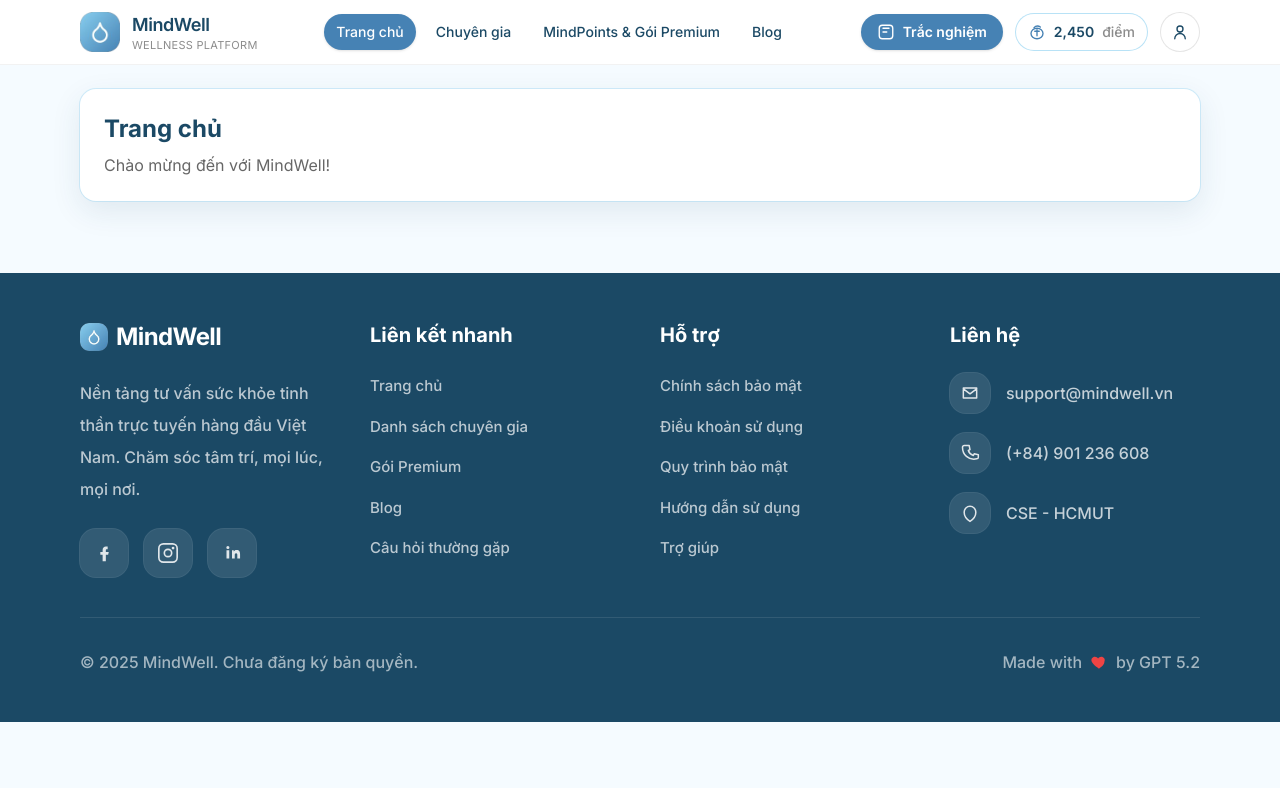
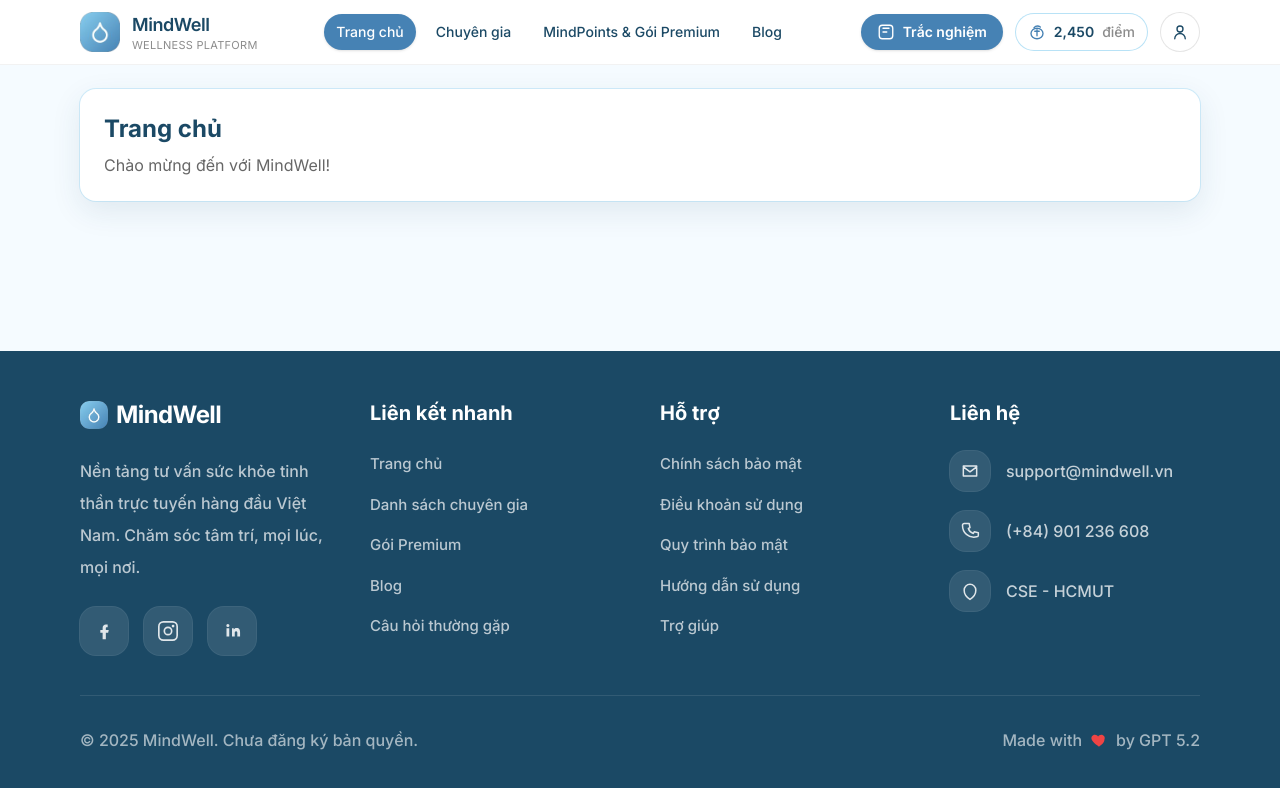
Before and after one commit to bawfng04/mindwell-frontend, a React (Vite) app: page / in a window 1280 px wide. Shown: the top 788 px of the page. Built offline with nearby package versions, Linux system fonts and the light colour scheme.

Commit message:
fixed min-height css

```diff
--- a/src/components/Layout.tsx
+++ b/src/components/Layout.tsx
@@ -4,9 +4,9 @@
 
 export default function Layout() {
   return (
-    <div className="min-h-dvh bg-[color:var(--calm-background)]">
+    <div className="flex min-h-screen flex-col bg-[color:var(--calm-background)]">
       <Header />
-      <main className="mx-auto max-w-6xl px-4 py-6">
+      <main className="mx-auto w-full max-w-6xl flex-1 px-4 py-6">
         <Outlet />
       </main>
       <Footer />
```
